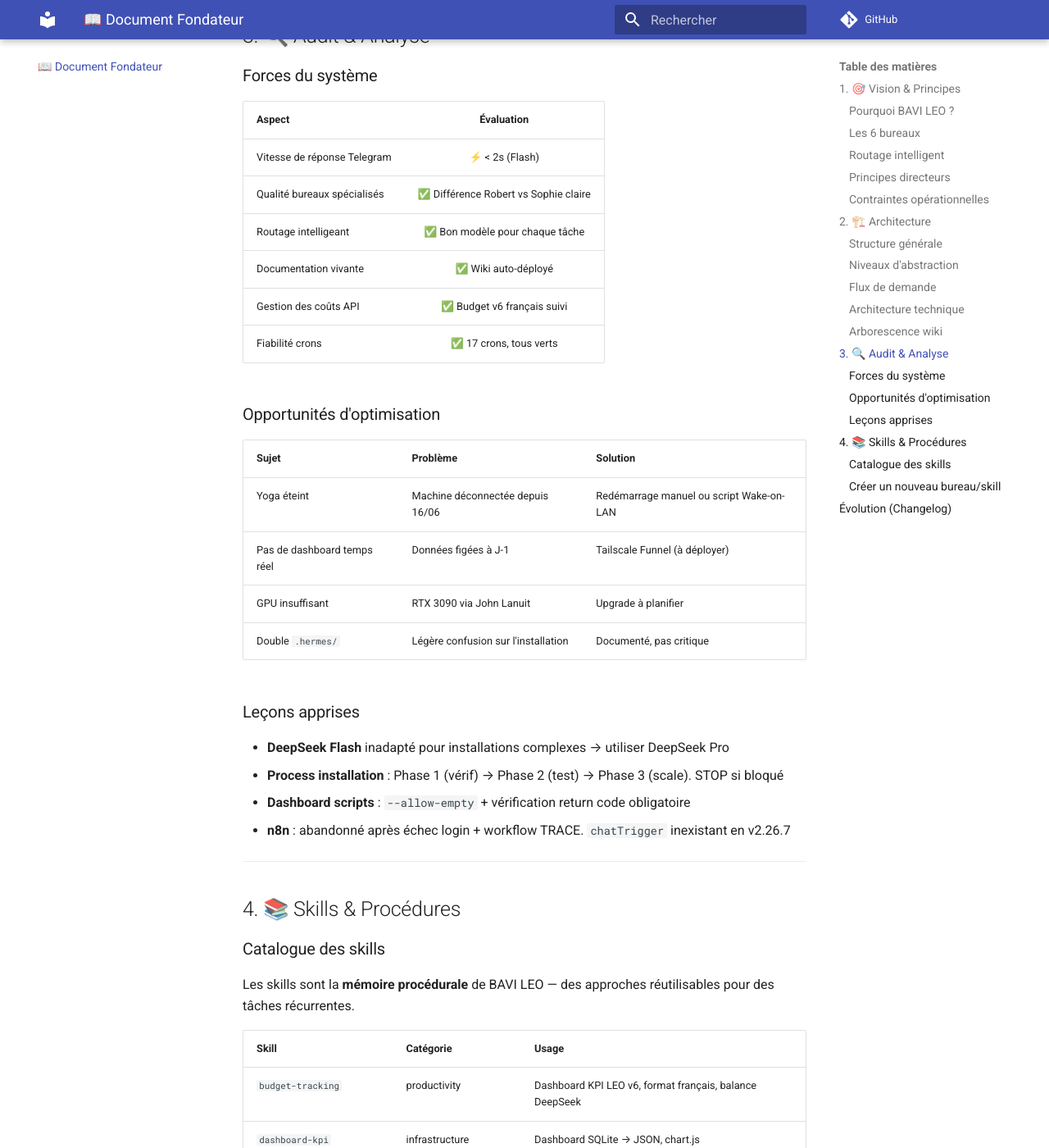
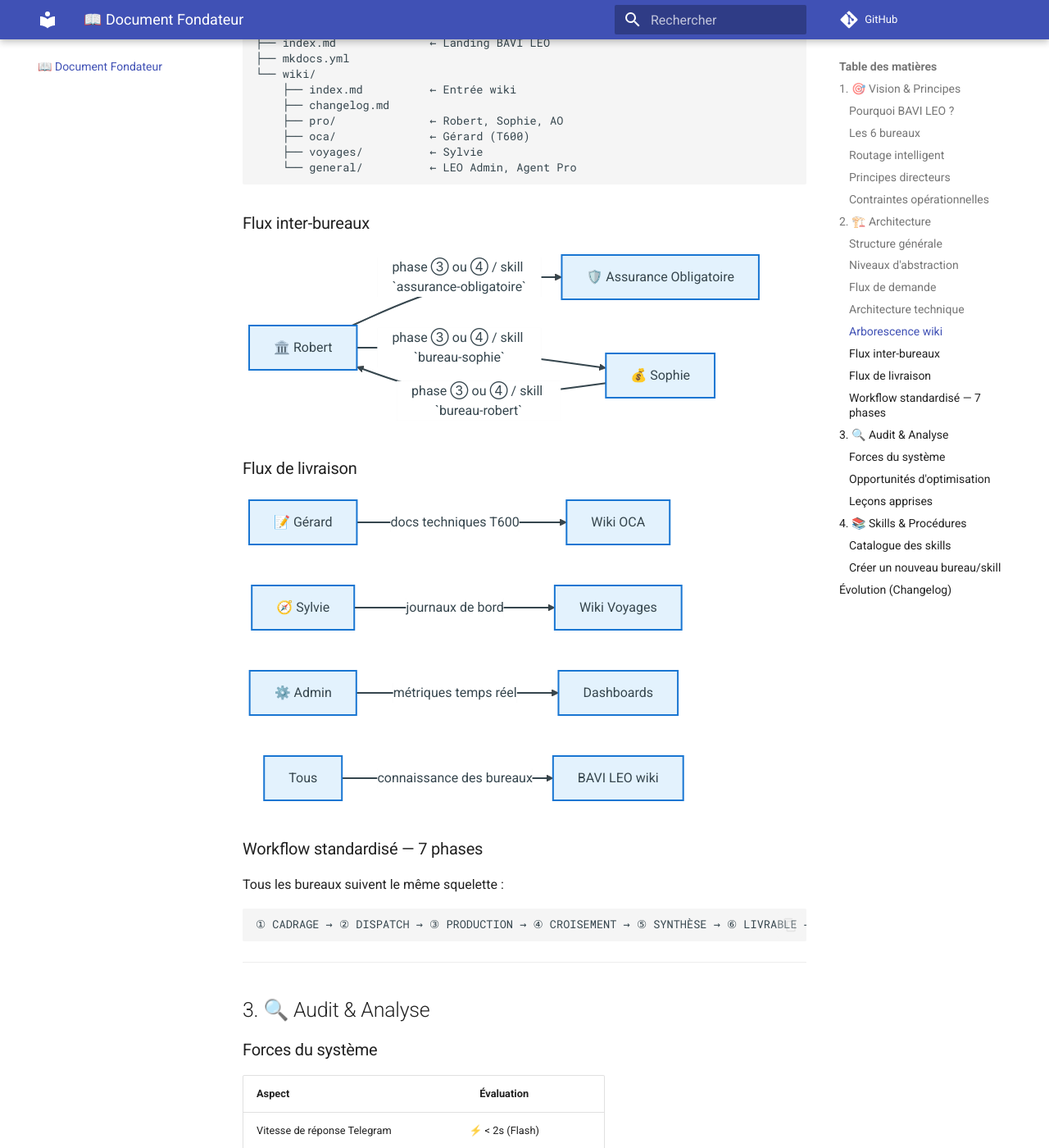
Before and after one commit to christophedanhier-hash/BAVI_LEO, an MkDocs documentation site: the page built from docs/wiki/vision.md, in a window 1280 px wide and 1400 px high, scrolled down 3646 px. Shown: the whole window at 82% size. Built offline with MkDocs 1.6.1 and Material for MkDocs 9.7.7, drawn with Linux system fonts in a browser that asks for light colours; comment, search, counter and statistics services are not loaded; some of the changed lines change nothing that is shown; some of the changed text lies outside the part shown.

Commit message:
fix: réinjection des 3 diagrammes Mermaid dans le Document Fondateur (architecture, flux inter-bureaux, flux livraison)

````diff
--- a/docs/wiki/vision.md
+++ b/docs/wiki/vision.md
@@ -62,13 +62,42 @@
 
 ### Structure générale
 
-```
-Telegram ←→ LEO (Hermes Agent) ←→ Bureaux IA
-                                 ↕
-                           Wiki BAVI LEO
-                                 ↕
-                           4 modèles IA
-                   (Flash, Pro, Ollama, Gemini)
+```mermaid
+flowchart TD
+    Telegram["Telegram / CLI<br/>Christophe (Tofdan)"]
+    LEO["LEO (Hermes Agent)<br/>Détection → Aiguillage → Skill"]
+
+    Telegram --> LEO
+    LEO --> PRO_GRP
+    LEO --> PRIVE_GRP
+
+    subgraph PRO_GRP["PRO — Solidaris"]
+        direction TB
+        Robert["🏛️ Robert<br/>(Conseil)"]
+        Sophie["💰 Sophie<br/>(Finance)"]
+        AO["🛡️ AO (Métier)"]
+    end
+
+    subgraph PRIVE_GRP["PRIVÉ — Personnel"]
+        direction TB
+        Gerard["📝 Gérard<br/>(Doc T600)"]
+        Sylvie["🧭 Sylvie<br/>(Voyages)"]
+        Admin["⚙️ LEO Admin<br/>(Infra)"]
+    end
+
+    Robert -.->|interop| AO
+
+    style Telegram fill:#e3f2fd,stroke:#1976d2,stroke-width:2px,color:#0d47a1
+    style LEO fill:#e3f2fd,stroke:#1976d2,stroke-width:2px,color:#0d47a1
+    style Robert fill:#e3f2fd,stroke:#1976d2,stroke-width:2px,color:#0d47a1
+    style Sophie fill:#e3f2fd,stroke:#1976d2,stroke-width:2px,color:#0d47a1
+    style AO fill:#e3f2fd,stroke:#1976d2,stroke-width:2px,color:#0d47a1
+    style Gerard fill:#e3f2fd,stroke:#1976d2,stroke-width:2px,color:#0d47a1
+    style Sylvie fill:#e3f2fd,stroke:#1976d2,stroke-width:2px,color:#0d47a1
+    style Admin fill:#e3f2fd,stroke:#1976d2,stroke-width:2px,color:#0d47a1
+    style PRO_GRP fill:#e8f5f9,stroke:#0288d1,stroke-width:3px,color:#01579b
+    style PRIVE_GRP fill:#e8f5f9,stroke:#0288d1,stroke-width:3px,color:#01579b
+    linkStyle default stroke-width:2px,fill:none
 ```
 
 ### Niveaux d'abstraction
@@ -114,6 +143,52 @@ docs/
     ├── oca/              ← Gérard (T600)
     ├── voyages/          ← Sylvie
     └── general/          ← LEO Admin, Agent Pro
+```
+
+### Flux inter-bureaux
+
+```mermaid
+flowchart LR
+    Robert["🏛️ Robert"]
+    AO["🛡️ Assurance Obligatoire"]
+    Sophie["💰 Sophie"]
+
+    Robert -->|"phase ③ ou ④ / skill `assurance-obligatoire`"| AO
+    Robert -->|"phase ③ ou ④ / skill `bureau-sophie`"| Sophie
+    Sophie -->|"phase ③ ou ④ / skill `bureau-robert`"| Robert
+
+    style Robert fill:#e3f2fd,stroke:#1976d2,stroke-width:2px,color:#0d47a1
+    style AO fill:#e3f2fd,stroke:#1976d2,stroke-width:2px,color:#0d47a1
+    style Sophie fill:#e3f2fd,stroke:#1976d2,stroke-width:2px,color:#0d47a1
+    linkStyle default stroke-width:2px,fill:none
+```
+
+### Flux de livraison
+
+```mermaid
+flowchart LR
+    Gerard["📝 Gérard"] -->|"docs techniques T600"| WikiOCA["Wiki OCA"]
+    Sylvie["🧭 Sylvie"] -->|"journaux de bord"| WikiVoyages["Wiki Voyages"]
+    Admin["⚙️ Admin"] -->|"métriques temps réel"| Dashboards["Dashboards"]
+    Tous["Tous"] -->|"connaissance des bureaux"| BAVI["BAVI LEO wiki"]
+
+    style Gerard fill:#e3f2fd,stroke:#1976d2,stroke-width:2px,color:#0d47a1
+    style Sylvie fill:#e3f2fd,stroke:#1976d2,stroke-width:2px,color:#0d47a1
+    style Admin fill:#e3f2fd,stroke:#1976d2,stroke-width:2px,color:#0d47a1
+    style Tous fill:#e3f2fd,stroke:#1976d2,stroke-width:2px,color:#0d47a1
+    style WikiOCA fill:#e3f2fd,stroke:#1976d2,stroke-width:2px,color:#0d47a1
+    style WikiVoyages fill:#e3f2fd,stroke:#1976d2,stroke-width:2px,color:#0d47a1
+    style Dashboards fill:#e3f2fd,stroke:#1976d2,stroke-width:2px,color:#0d47a1
+    style BAVI fill:#e3f2fd,stroke:#1976d2,stroke-width:2px,color:#0d47a1
+    linkStyle default stroke-width:2px,fill:none
+```
+
+### Workflow standardisé — 7 phases
+
+Tous les bureaux suivent le même squelette :
+
+```
+① CADRAGE → ② DISPATCH → ③ PRODUCTION → ④ CROISEMENT → ⑤ SYNTHÈSE → ⑥ LIVRABLE → ⑦ ARCHIVAGE
 ```
 
 ---
````
